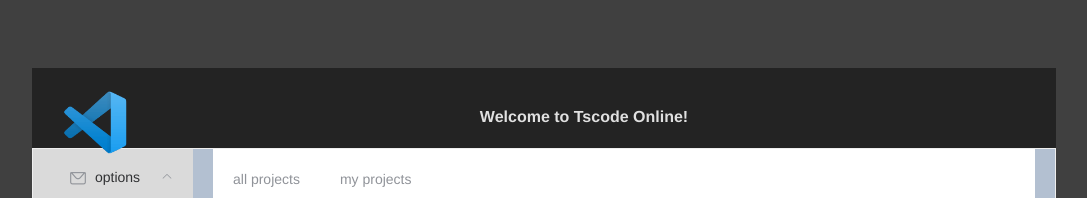
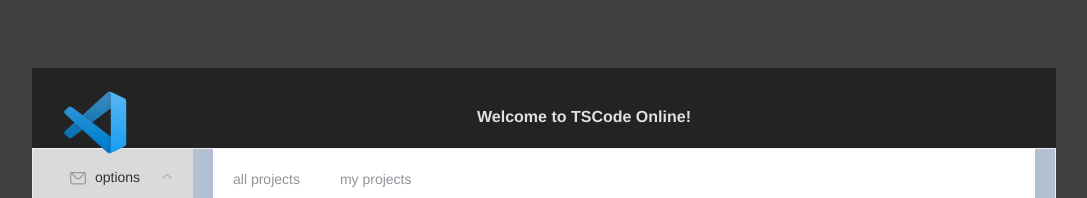
Before and after one commit to georgetian3/WebIDE, a Vue app in the folder webide/: page /#/ in a window 1280 px wide. Shown: the top 198 px of the page, without its empty margins (104-1191 px from the left). Built offline with nearby package versions, Linux system fonts and the light colour scheme; no server answers.

Commit message:
Update welcomePage.vue

```diff
--- a/webide/src/components/welcomePage.vue
+++ b/webide/src/components/welcomePage.vue
@@ -6,7 +6,7 @@
           <p>
             <img src="../assets/vscode-logo.png" id="logopic">
           </p>
-          <h2>Welcome to Tscode Online!</h2>
+          <h2>Welcome to TSCode Online!</h2>
         </div>
       </el-col>
     </el-row>
```
